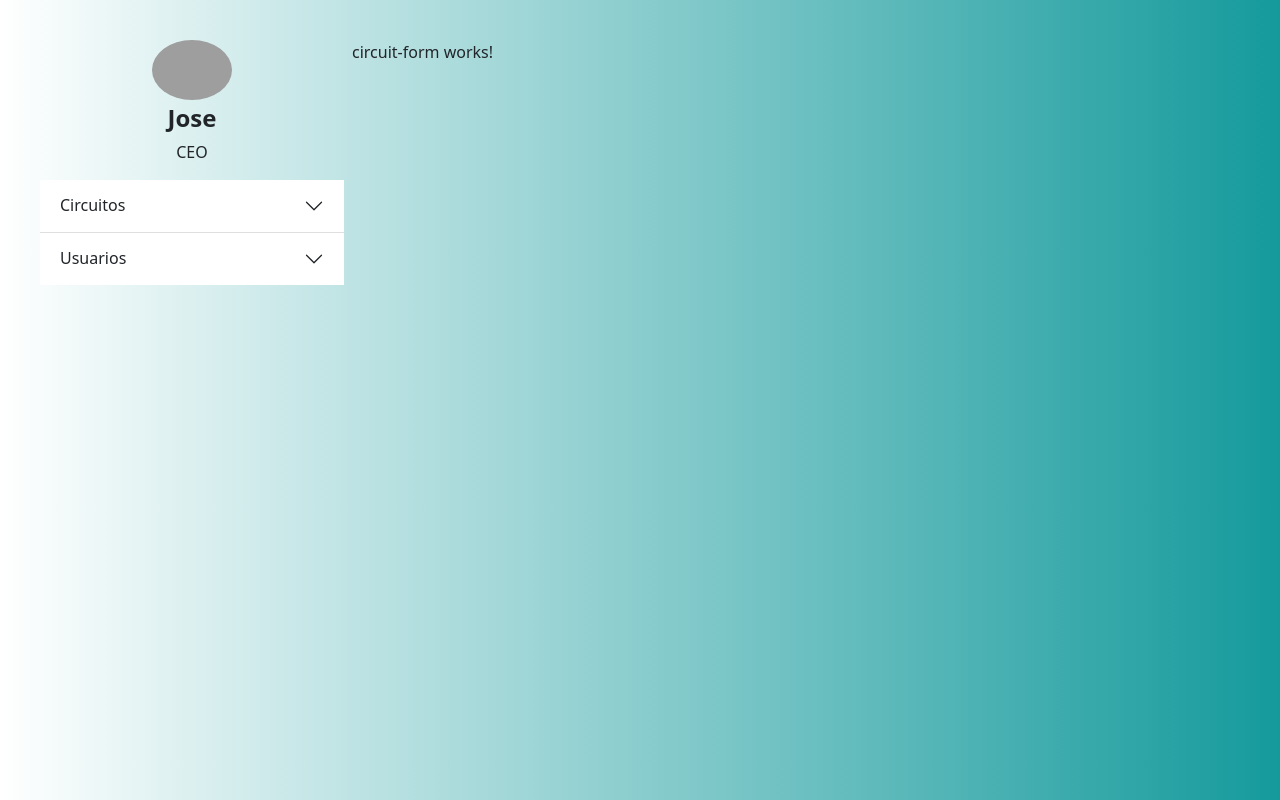
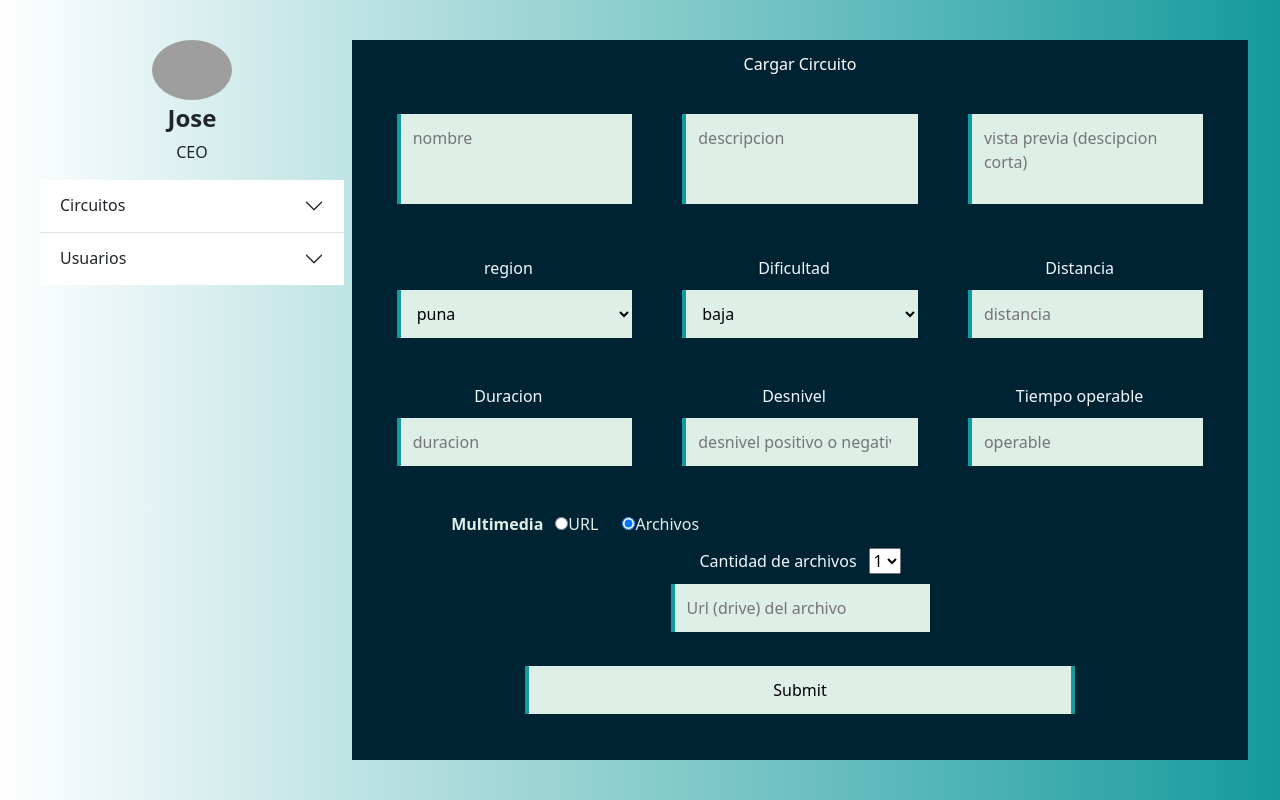
Before and after one commit to JMReader/Canela-Trekking, an Angular app: page /work in a window 1280 px wide. Built offline with nearby package versions, Linux system fonts and the light colour scheme; grey boxes are pictures that could not be loaded.

Commit message:
Form structure
form structure ready to choose upload files with url or files in pc

```diff
--- a/src/app/components/workerComponents/circuit-form/circuit-form.component.css
+++ b/src/app/components/workerComponents/circuit-form/circuit-form.component.css
@@ -0,0 +1,203 @@
+:root {
+    --bs-accordion-active-color: #075354;
+}
+
+
+.accordion-header button {
+
+    background-color: #159A9C;
+
+}
+
+.accordion-body {
+    background-color: #DEEFE7;
+}
+
+body {
+    background: linear-gradient(to left, #159A9C, #ffffff);
+    display: flex;
+    padding: 0;
+    margin: 6px;
+    height: 100vh;
+    align-items: center;
+    width: 100vw;
+    justify-content: center;
+    overflow-y: hidden;
+    overflow-x: hidden;
+}
+
+.accordion {
+    background-color: #002333;
+}
+
+.lab {
+    color: aliceblue;
+    font-size: medium;
+    margin-right: 12px;
+
+}
+
+.form__tit {
+    color: #ffffff;
+}
+
+.formFlexPadre {
+    flex-wrap: nowrap;
+    width: 100%;
+    height: 100%;
+    align-items: center;
+    overflow: auto;
+    display: flex;
+    flex-direction: column;
+    align-items: center;
+    background-color: #002333;
+    padding: 12px;
+}
+
+.formFlex__div {
+    min-width: 150px;
+    margin: 12px;
+    width: 30%;
+}
+
+#cant {
+    align-self: center;
+}
+
+#cant__select {
+    max-width: 60px;
+}
+
+#btn_send {
+    min-width: 70%;
+}
+
+.formFLex__input {
+    order: 2;
+    outline: none;
+    margin: 10px 0;
+    width: 90%;
+    padding: 12px;
+    background-color: #DEEFE7;
+    border: none;
+    border-left: 4px solid #159A9C;
+}
+
+.formFLex__input:focus {
+    color: rgb(255, 255, 255);
+    border-left: 6px solid #183543;
+    background-color: #159A9C;
+    transition: all .6s;
+}
+.input--url{
+    width: fit-content;
+}
+
+textarea {
+    resize: none;
+    min-height: 90px;
+}
+
+.formFlex {
+    justify-content: center;
+    display: flex;
+    flex-wrap: wrap;
+    order: 2;
+    margin: 40px;
+    min-width: 400px;
+    text-align: center;
+    margin: auto;
+    flex: 1.5;
+}
+
+.formFlex__img {
+    order: 1;
+    max-width: 500px;
+    min-width: 300px;
+    display: flex;
+    flex-shrink: 0;
+    display: flex;
+    flex: 1;
+    margin: auto;
+    padding-left: 60px;
+    padding-right: 60px;
+
+}
+
+.sumb {
+    margin-top: 0px;
+    margin-bottom: 10px;
+    border-right: 4px solid #159A9C;
+}
+
+.sumb:focus {
+    outline: none;
+    color: rgb(255, 255, 255);
+    margin: 10px 0;
+    background-color: rgb(174, 174, 255);
+    border: none;
+    border-left: 4px solid #183543;
+    margin-top: 0px;
+    margin-bottom: 10px;
+    border-right: 4px solid #183543;
+}
+
+.MultimediaBox {
+    min-width: 320px;
+    width: 80%;
+}
+
+#multimediaBox--radios {
+    display: flex;
+    flex-direction: row;
+    color: #DEEFE7;
+    align-items: center;
+}
+
+#box--title {
+    color: #DEEFE7;
+    font-weight: 700;
+}
+.box--radio{
+    margin: 12px;
+}
+#Multimedia-input{
+max-width: fit-content;
+}
+
+@media only screen and (max-width: 460px) {
+
+    body {
+        margin: 0;
+        justify-content: center;
+    }
+
+    .nav-costado {
+        display: none;
+    }
+
+
+
+
+    .formFLex__input {
+
+        padding: 4px;
+
+    }
+
+    .formFlex__img {
+        order: 1;
+        max-width: 500px;
+        min-width: 300px;
+        margin: auto;
+        padding-left: 1rem;
+        padding-right: 1rem;
+
+    }
+
+    .formFlex {
+        margin: auto;
+        min-width: 200px;
+        flex: 1.5;
+    }
+}
--- a/src/app/components/workerComponents/circuit-form/circuit-form.component.html
+++ b/src/app/components/workerComponents/circuit-form/circuit-form.component.html
@@ -1 +1,105 @@
-<p>circuit-form works!</p>
+<div class="formFlexPadre">
+  <!--sideBar-->
+  <p class="form__tit">Cargar Circuito</p>
+  <form class="formFlex" method="post" enctype="multipart/form-data">
+    <div class="formFlex__div">
+      <input type="hidden" id="identificadorPoi" />
+      <textarea
+        class="formFLex__input"
+        type="text"
+        placeholder="nombre"
+      ></textarea>
+    </div>
+
+    <div class="formFlex__div">
+      <textarea class="formFLex__input" placeholder="descripcion"></textarea>
+    </div>
+    <div class="formFlex__div">
+      <textarea
+        maxlength="150"
+        class="formFLex__input"
+        placeholder="vista previa (descipcion corta)"
+      ></textarea>
+    </div>
+
+    <div class="formFlex__div">
+      <label for="reg" class="lab">region</label>
+      <select class="formFLex__input" placeholder="region" id="reg">
+        <option value="puna">puna</option>
+        <option value="valle">valle</option>
+        <option value="quebrada">quebrada</option>
+        <option value="yungas">yungas</option>
+      </select>
+    </div>
+    <div class="formFlex__div">
+      <label for="dif" class="lab">Dificultad</label>
+      <select class="formFLex__input" placeholder="region" id="dif">
+        <option value="baja">baja</option>
+        <option value="media">media</option>
+        <option value="alta">alta</option>
+      </select>
+    </div>
+    <div class="formFlex__div">
+      <label for="dist" class="lab">Distancia</label>
+      <input
+        id="dist"
+        class="formFLex__input"
+        type="number"
+        placeholder="distancia"
+        step="any"
+      />
+    </div>
+    <div class="formFlex__div">
+      <label class="lab">Duracion</label>
+      <input class="formFLex__input" type="number" placeholder="duracion" />
+    </div>
+
+    <div class="formFlex__div">
+      <label class="lab">Desnivel</label>
+      <input
+        class="formFLex__input"
+        type="number"
+        placeholder="desnivel positivo o negativo"
+      />
+    </div>
+    <div class="formFlex__div">
+      <label class="lab">Tiempo operable</label>
+      <input class="formFLex__input" type="text" placeholder="operable" />
+    </div>
+
+    <div class="MultimediaBox">
+      <div id="multimediaBox--radios">
+        <span id="box--title">Multimedia</span>
+        <div class="box--radio">
+          <input type="radio" value="Url" name="Multimedia" checked>
+          <label for="Url">URL</label>
+        </div>
+        <div class="box--radio">
+          <input type="radio" value="Archivos" name="Multimedia" checked>
+          <label for="Archivos">Archivos</label>
+        </div>
+      </div>
+      <!-- <div class="Multimedia-input">
+        <input class="formFLex__input" id="Multimedia-input" type="file" multiple>
+      </div> -->
+      <div class="Multimedia-input">
+        <label class="lab" for="NumerofUrl"> Cantidad de archivos</label>
+        <select  name="NumerofUrl" id="">
+          <option value="1">1</option>
+          <option value="2">2</option>
+          <option value="3">3</option>
+          <option value="4">4</option>
+          <option value="5">5</option>
+        </select>
+        <div class="M">
+          <input class="formFLex__input input--url" type="url" id="" placeholder="Url (drive) del archivo">
+        </div>
+      </div>
+
+    </div>
+
+    <div class="formFlex__div" id="btn_send">
+      <input type="submit" class="formFLex__input sumb" />
+    </div>
+  </form>
+</div>
```
